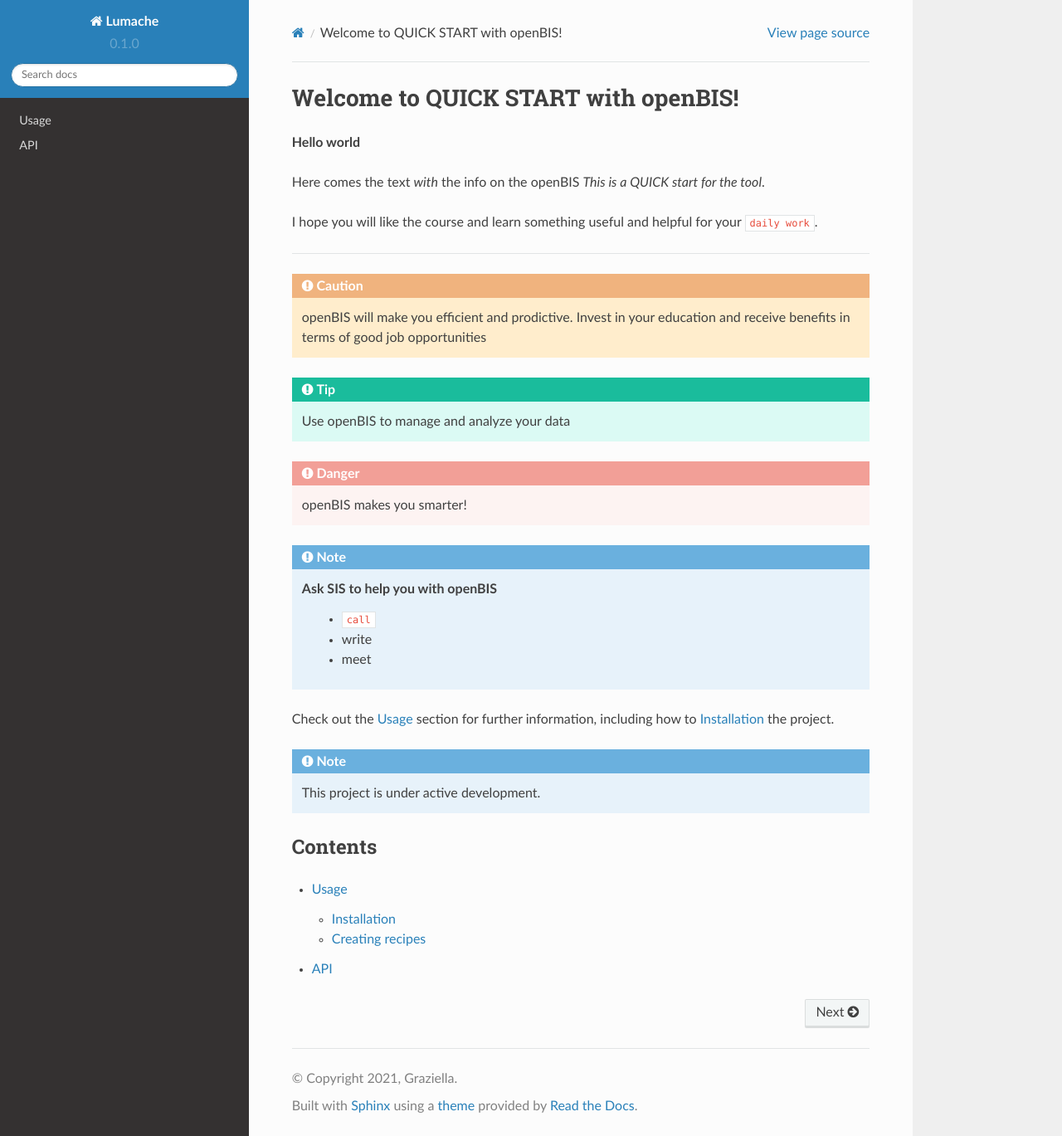
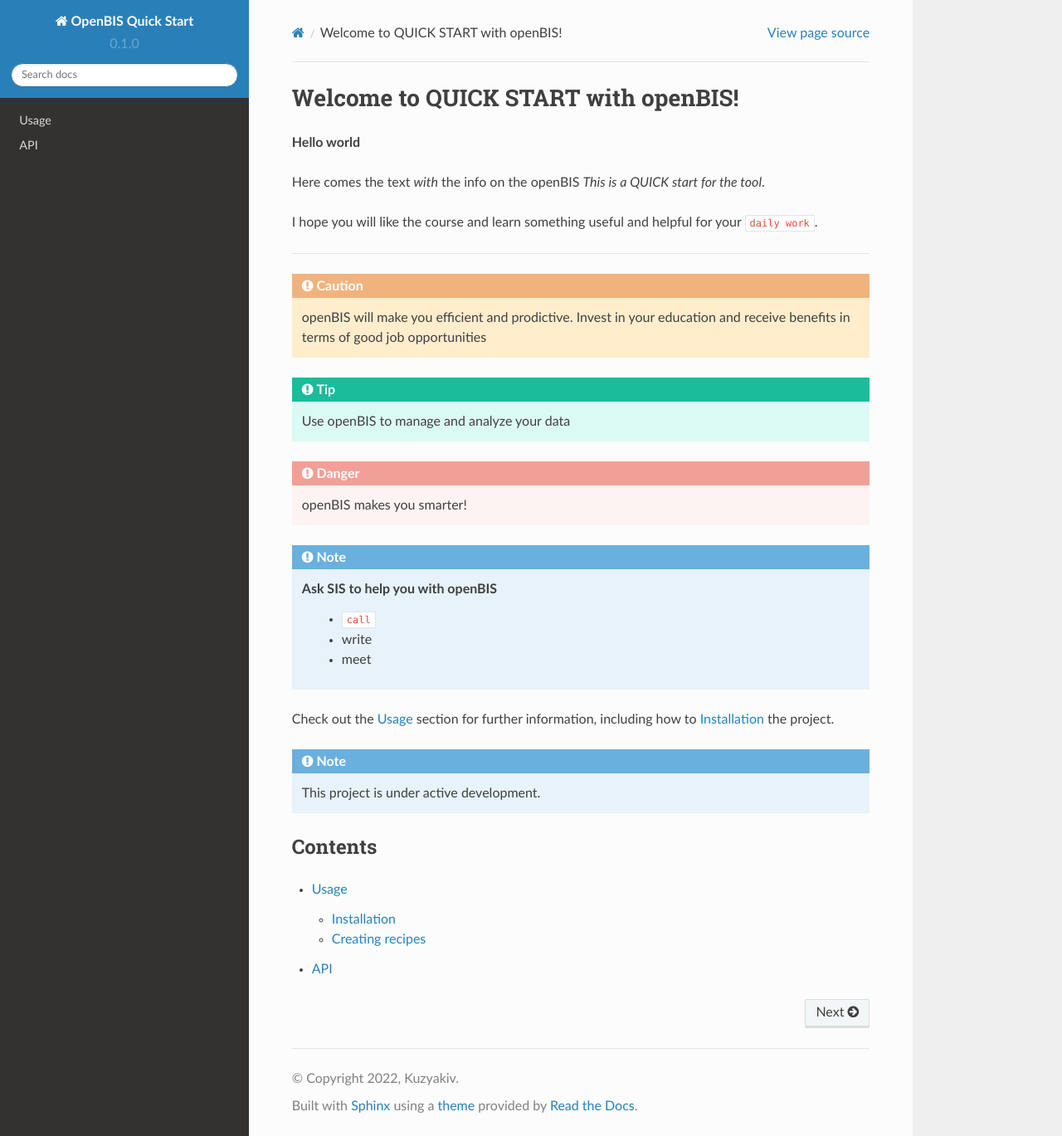
Before and after one commit to rkuzya/rtd-tutorial, a Sphinx documentation site: the page built from docs/source/index.rst, in a window 1280 px wide and 1369 px high. Shown: the whole window at 83% size. Built offline with Sphinx 7.4.7 and the Read the Docs theme 2.0.0, drawn with Linux system fonts in a browser that asks for light colours.

Commit message:
Update conf.py

```diff
--- a/docs/source/conf.py
+++ b/docs/source/conf.py
@@ -2,9 +2,9 @@
 
 # -- Project information
 
-project = 'Lumache'
-copyright = '2021, Graziella'
-author = 'Graziella'
+project = 'OpenBIS Quick Start'
+copyright = '2022, Kuzyakiv'
+author = 'Kuzyakiv'
 
 release = '0.1'
 version = '0.1.0'
```
